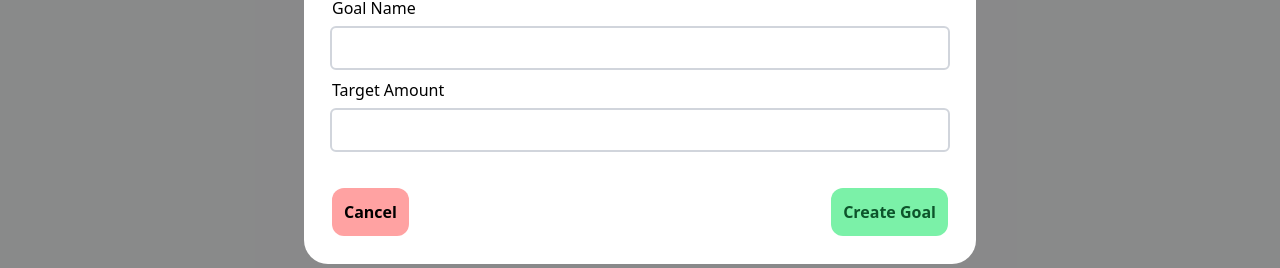
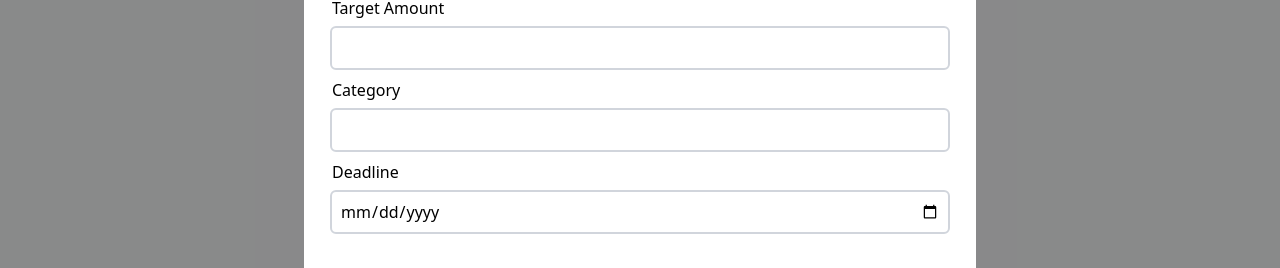
Before and after one commit to Nayaravis/phase-2-week-2-code-challenge, a React (Vite) app: page / in a window 1280 px wide. Both pictures are taken after a click on the button "New Goal". Shown: the part 322-590 px from the top of the page. Built offline with nearby package versions, Linux system fonts and the light colour scheme; no server answers.

Commit message:
adds the 'New Goal' dialog'

```diff
--- a/src/App.jsx
+++ b/src/App.jsx
@@ -16,7 +16,7 @@ function App() {
     }, [])
   return (
     <div className='w-full h-full bg-gray-50 z-40'>
-      <NewGoalDialog isClicked={isNewClicked} goalsList={goalsList} updateIsClicked={updateIsNewClicked}/>
+      <NewGoalDialog isClicked={isNewClicked} goalsList={goalsList} updateIsClicked={updateIsNewClicked} updateGoalsList={updateGoalsList}/>
       <header className='w-full md:h-24 bg-white shadow p-6 flex justify-between items-center fixed'>
         <div>
           <h1 className='font-semibold text-3xl'>Financial Goals</h1>
--- a/src/components/Goal.jsx
+++ b/src/components/Goal.jsx
@@ -1,8 +1,8 @@
 import { Calendar, ChevronRight } from "lucide-react";
 
-function Goal({ id, name, targetAmount, savedAmount, category, deadline, createdAt }) {
+function Goal({ name, targetAmount, savedAmount, category, deadline, createdAt }) {
     return (
-        <div key={id} className="w-full rounded-3xl shadow bg-white p-12 flex flex-col gap-7">
+        <div className="w-full rounded-3xl border-2 border-gray-300 bg-white p-12 flex flex-col gap-7">
             <div className="flex w-full justify-between items-center">
                 <div>
                     <span className="text-xl font-semibold">{name}</span>
--- a/src/components/GoalsList.jsx
+++ b/src/components/GoalsList.jsx
@@ -8,6 +8,7 @@ function GoalsList({ goalsList }) {
                 {goalsList.map(goal => {
                     return (
                         <Goal
+                            key={goal.id}
                             id={goal.id}
                             name={goal.name}
                             targetAmount={goal.targetAmount}
--- a/src/components/NewGoalDialog.jsx
+++ b/src/components/NewGoalDialog.jsx
@@ -1,4 +1,40 @@
-function NewGoalDialog({ goalsList, isClicked, updateIsClicked }) {
+import { useState } from "react";
+
+function NewGoalDialog({ goalsList, updateGoalsList, isClicked, updateIsClicked }) {
+    const [goalName, updateGoalName] = useState("");
+    const [targetAmount, updateTargetAmount] = useState("");
+    const [category, updateCategory] = useState("");
+    const [deadline, updateDeadline] = useState("");
+
+    function createGoal() {
+        let newGoalsList = [...goalsList]
+        const year = new Date().getFullYear();
+        const month = (new Date().getMonth() + 1).toString().padStart(2, '0'); // Month is 0-indexed, so add 1. padStart ensures two digits.
+        const day = new Date().getDate().toString().padStart(2, '0');
+
+        const formattedDate = `${year}-${month}-${day}`;
+        const data = {
+            id: newGoalsList.length+1,
+            name: goalName,
+            targetAmount: targetAmount,
+            savedAmount: 0,
+            category: category,
+            deadline: deadline,
+            createdAt: formattedDate,
+        };
+
+        fetch("http://127.0.0.1:3000/goals", {
+            method: "POST",
+            "Content-Type": "application/json",
+            body: JSON.stringify(data)
+        })
+         .then(res => res.json())
+         .then(newGoal => {
+            newGoalsList.push(newGoal);
+            updateGoalsList(newGoalsList);
+         })
+    }
+
     return (
         <div
         className={`absolute z-50 ${isClicked ? "block" : "hidden"} w-full h-screen bg-black/45 flex justify-center items-center`}
@@ -8,11 +44,44 @@ function NewGoalDialog({ goalsList, isClicked, updateIsClicked }) {
                 <form className="flex flex-col gap-2.5">
                     <div className="flex flex-col gap-2">
                         <label htmlFor="goal-name">Goal Name</label>
-                        <input id="goal-name" type="text" className="outline-2 outline-gray-300 p-2 rounded focus:outline-gray-400"/>
+                        <input
+                         value={goalName}
+                         onChange={(e) => updateGoalName(e.target.value)}
+                         id="goal-name"
+                         type="text"
+                         className="outline-2 outline-gray-300 p-2 rounded focus:outline-gray-400"
+                        />
                     </div>
                     <div className="flex flex-col gap-2">
                         <label htmlFor="target-amount">Target Amount</label>
-                        <input id="target-amount" type="number" min={1} className="outline-2 outline-gray-300 p-2 rounded focus:outline-gray-400"/>
+                        <input
+                         value={targetAmount}
+                         onChange={(e) => updateTargetAmount(e.target.value)}
+                         id="target-amount"
+                         type="number"
+                         min={1}
+                         className="outline-2 outline-gray-300 p-2 rounded focus:outline-gray-400"
+                        />
+                    </div>
+                    <div className="flex flex-col gap-2">
+                        <label htmlFor="category">Category</label>
+                        <input
+                         value={category}
+                         onChange={(e) => updateCategory(e.target.value)}
+                         id="category"
+                         type="text"
+                         className="outline-2 outline-gray-300 p-2 rounded focus:outline-gray-400"
+                        />
+                    </div>
+                    <div className="flex flex-col gap-2">
+                        <label htmlFor="deadline">Deadline</label>
+                        <input
+                         value={deadline}
+                         onChange={(e) => updateDeadline(e.target.value)}
+                         id="deadline"
+                         type="date"
+                         className="outline-2 outline-gray-300 p-2 rounded focus:outline-gray-400"
+                        />
                     </div>
                     <div className="flex justify-between pt-7">
                         <button
@@ -24,7 +93,19 @@ function NewGoalDialog({ goalsList, isClicked, updateIsClicked }) {
                         >
                             Cancel
                         </button>
-                        <button className="cursor-pointer bg-green-300 p-3 rounded-xl text-green-900 font-semibold" type="submit">Create Goal</button>
+                        <button
+                         className="cursor-pointer bg-green-300 p-3 rounded-xl text-green-900 font-semibold"
+                         type="submit"
+                         onClick={(e) => {
+                            e.preventDefault();
+                            createGoal();
+                            updateGoalName("")
+                            updateTargetAmount("")
+                            updateCategory("")
+                            updateDeadline("")
+                            updateIsClicked(false);
+                         }}
+                        >Create Goal</button>
                     </div>
                 </form>
             </div>
```
